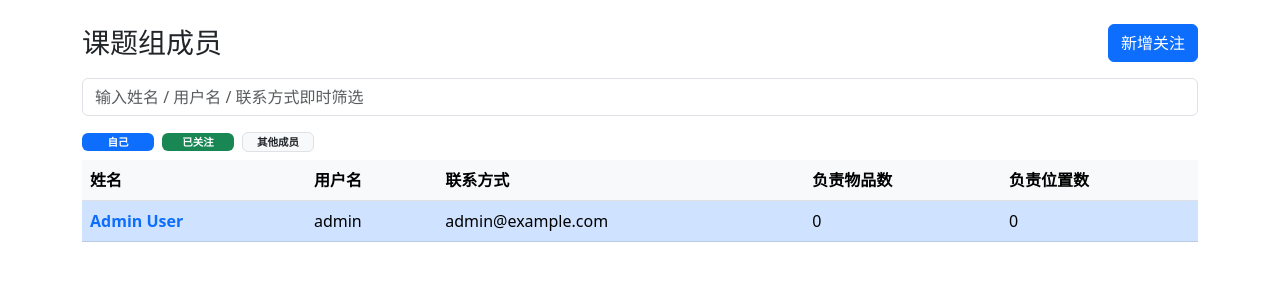
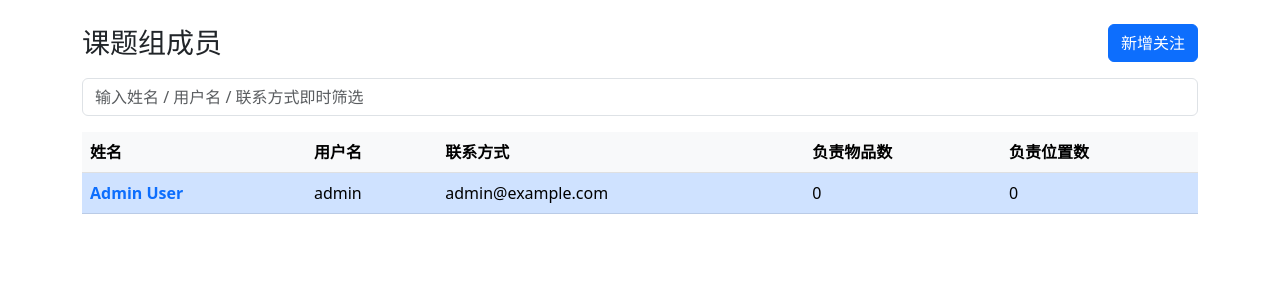
Before and after one commit to Benjaminisgood/Benlab, a Flask app: page /members in a window 1280 px wide. Shown: the part 56-356 px from the top of the page. Run offline with Flask 3, Linux system fonts and the light colour scheme; a user stored in the database is signed in; data comes from the database, SQL or seed files in the repository; data that the repository does not hold is empty.

Commit message:
<div class="member-legend d-flex flex-wrap align-items-center gap-2 small text-muted mb-2">   <span class="badge bg-primary text-white">自己</span>   <span class="badge bg-success text-white">已关注</span>   <span class="badge bg-light text-dark border">其他成员</span> </div>

```diff
--- a/templates/members.html
+++ b/templates/members.html
@@ -14,11 +14,6 @@
 </div>
 <div class="position-relative mb-3">
   <input type="text" class="form-control" id="membersFilterInput" placeholder="输入姓名 / 用户名 / 联系方式即时筛选">
-</div>
-<div class="member-legend d-flex flex-wrap align-items-center gap-2 small text-muted mb-2">
-  <span class="badge bg-primary text-white">自己</span>
-  <span class="badge bg-success text-white">已关注</span>
-  <span class="badge bg-light text-dark border">其他成员</span>
 </div>
 <table class="table table-hover align-middle" id="membersTable">
   <thead class="table-light">
```
